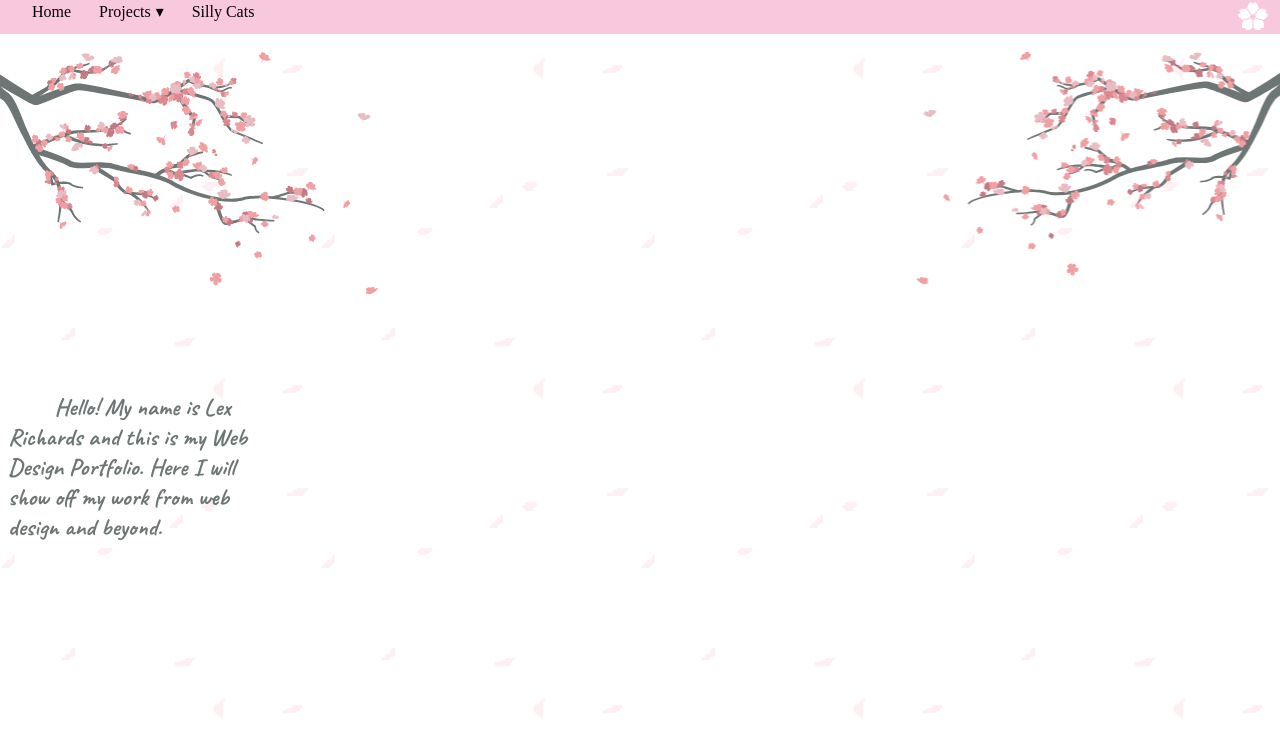
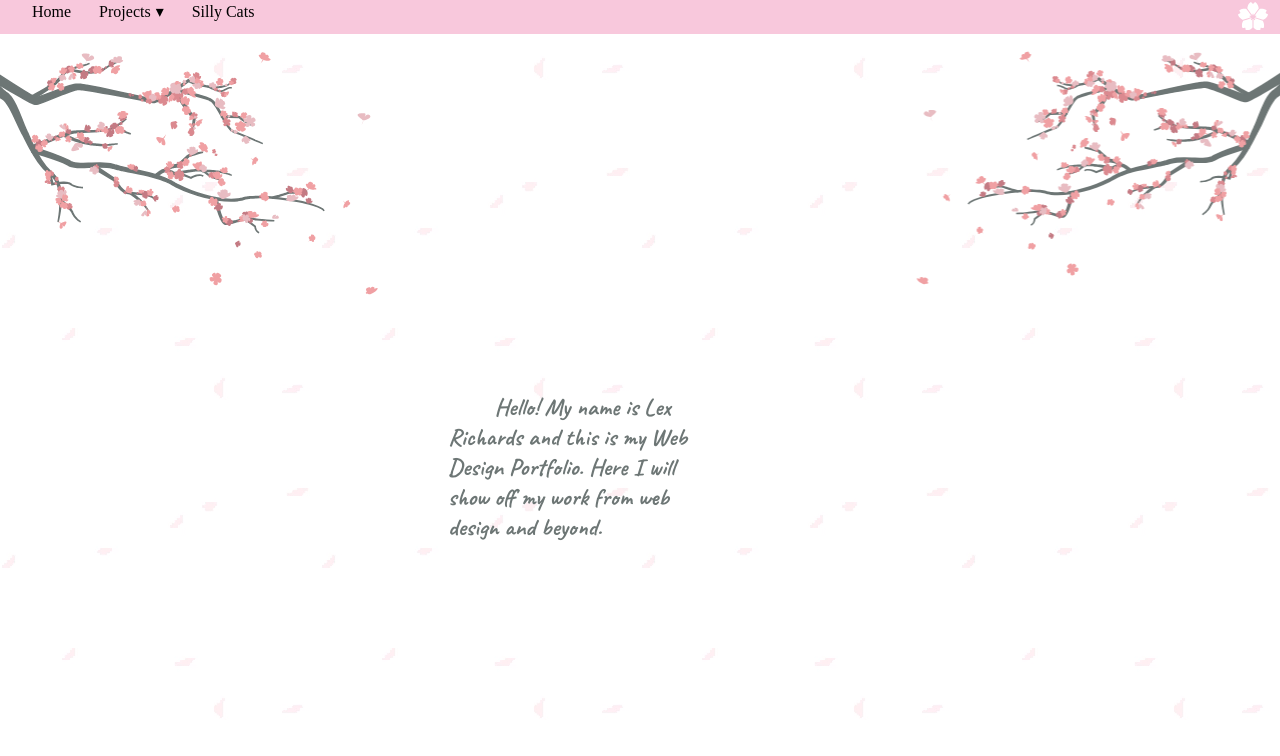
Before and after one commit to daexos/Portfolio-project, a plain HTML site: page index.html in a window 1280 px wide. Shown: the top 756 px of the page. Drawn offline with Linux system fonts and the light colour scheme.

Commit message:
Update style.css

```diff
--- a/style.css
+++ b/style.css
@@ -294,7 +294,7 @@ text {
 
 
 .section-1-text {
-   grid-area: 2 / 1 / 6 / 3;
+   grid-area: 2 / 3 / 4 / 4;
   max-width: 10em;
   margin-top: calc(0.25 * 100vw - 175px);
   text-align: left;
```
